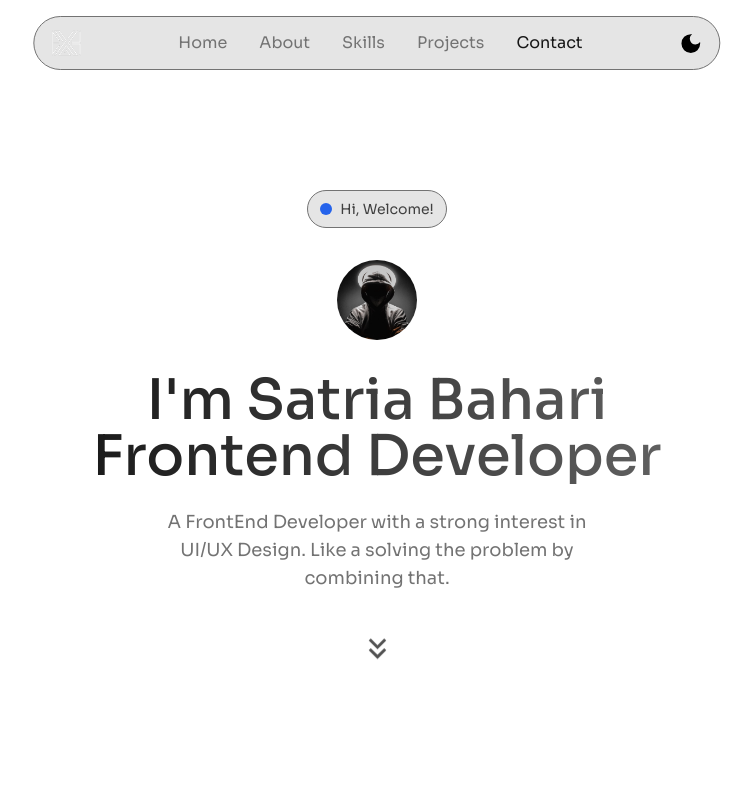
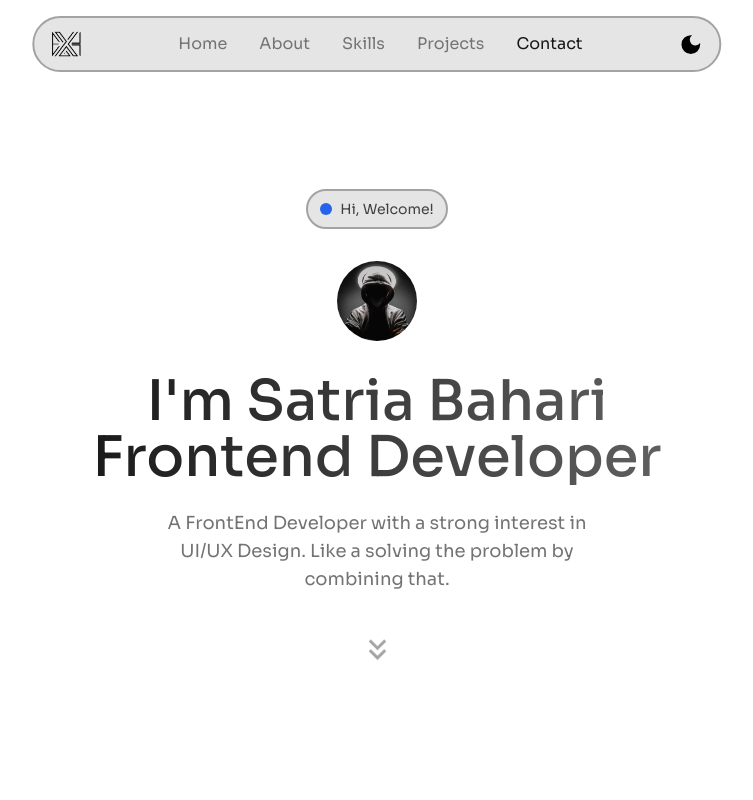
Before and after one commit to satriabahari/portfolio, a Next.js app: page / in a window 1280 px wide. Both pictures are taken after a click on the button 954 px from the left and 43 px from the top of the page. Shown: the top 800 px of the page, without its empty margins (263-1016 px from the left). Built offline with nearby package versions, Linux system fonts and the light colour scheme.

Commit message:
Style: Change border color

```diff
--- a/components/Breakline.tsx
+++ b/components/Breakline.tsx
@@ -1,5 +1,5 @@
 export default function Breakline() {
   return (
-    <div className="w-1 h-auto rounded-full border border-neutral-700 bg-neutral-700"></div>
-  )
+    <div className="h-auto w-1 rounded-full border border-neutral-400 bg-neutral-400 dark:border-neutral-700 dark:bg-neutral-700"></div>
+  );
 }
--- a/components/Footer.tsx
+++ b/components/Footer.tsx
@@ -1,12 +1,12 @@
-import React from 'react'
+import React from "react";
 
 export default function Footer() {
   return (
-    <div className='flex gap-x-1 text-sm border-t-2 border-neutral-700 w-full justify-center items-center py-4'>
+    <div className="flex w-full items-center justify-center gap-x-1 border-t-2 border-neutral-400 py-4 text-sm text-neutral-900 dark:border-neutral-700">
       <span>©</span>
       <span>{new Date().getFullYear()}</span>
       <span>by</span>
       <span>Satria Bahari.</span>
     </div>
-  )
+  );
 }
--- a/components/home/ScrollDown.tsx
+++ b/components/home/ScrollDown.tsx
@@ -2,7 +2,7 @@ import React from "react";
 import { MdOutlineKeyboardDoubleArrowDown as ArrowDownIcon } from "react-icons/md";
 export default function ScrollDown() {
   return (
-    <div className="mt-12 animate-bounce text-neutral-600 dark:text-neutral-500">
+    <div className="mt-12 animate-bounce text-neutral-400 dark:text-neutral-500">
       <ArrowDownIcon size={35} />
     </div>
   );
--- a/components/home/Welcome.tsx
+++ b/components/home/Welcome.tsx
@@ -1,6 +1,6 @@
 export default function Welcome() {
   return (
-    <div className="mb-8 mt-16 flex w-fit items-center rounded-full border border-neutral-500 bg-neutral-200 px-3 py-2 dark:border-neutral-600 dark:bg-neutral-950">
+    <div className="mb-8 mt-16 flex w-fit items-center rounded-full border-2 border-neutral-400 bg-neutral-200 px-3 py-2 dark:border-neutral-700 dark:bg-neutral-950">
       <span className="mr-2 inline-block h-3 w-3 rounded-full bg-blue-600"></span>
       <h5 className="text-sm text-neutral-700 dark:text-neutral-50">
         Hi, Welcome!
--- a/components/navbar/Profile.tsx
+++ b/components/navbar/Profile.tsx
@@ -1,11 +1,19 @@
+"use client";
+
+import { useTheme } from "next-themes";
 import Image from "next/image";
-import React from "react";
+import React, { useEffect } from "react";
 import { BiFace } from "react-icons/bi";
 
 export default function Profile() {
+  const { theme } = useTheme();
   return (
     <>
-      <Image src="/profile_dark.png" width={32} height={32} alt="Profile" />
+      {theme === "light" ? (
+        <Image src="/profile_light.png" width={32} height={32} alt="Profile" />
+      ) : (
+        <Image src="/profile_dark.png" width={32} height={32} alt="Profile" />
+      )}
     </>
   );
 }
--- a/components/navbar/index.tsx
+++ b/components/navbar/index.tsx
@@ -7,7 +7,7 @@ import ThemeToggle from "./ThemeToggle";
 export default function Navbar() {
   return (
     <header className="fixed left-1/2 top-4 z-50 -translate-x-1/2">
-      <div className="flex w-fit items-center justify-center gap-x-24 rounded-full border border-neutral-500 bg-neutral-200 px-8 py-3 dark:border-neutral-400 dark:bg-neutral-900">
+      <div className="flex w-fit items-center justify-center gap-x-24 rounded-full border-2 border-neutral-400 bg-neutral-200 px-8 py-3 dark:border-neutral-700 dark:bg-neutral-900">
         <Profile />
         <Menu list={MENU_ITEMS} />
         <ThemeToggle />
--- a/components/projects/ProjectCard.tsx
+++ b/components/projects/ProjectCard.tsx
@@ -9,9 +9,9 @@ export default function ProjectCard({
   stacks,
 }: ProjectsProps) {
   return (
-    <div className="rounded-lg border-2 border-neutral-500 bg-neutral-200 p-1 dark:border-neutral-700 dark:bg-neutral-900">
+    <div className="rounded-lg border-2 border-neutral-400 bg-neutral-200 p-1 dark:border-neutral-700 dark:bg-neutral-900">
       <div
-        className="h-full w-full overflow-hidden rounded-md bg-gradient-to-b from-neutral-500
+        className="h-full w-full overflow-hidden rounded-md bg-gradient-to-b from-neutral-400
       to-neutral-200 dark:from-neutral-800 dark:to-neutral-900"
       >
         <Image
--- a/components/skills/MarqueeElement.tsx
+++ b/components/skills/MarqueeElement.tsx
@@ -1,3 +1,6 @@
+"use client";
+
+import { useTheme } from "next-themes";
 import Marquee from "react-fast-marquee";
 
 export default function MarqueeElement({
@@ -5,10 +8,11 @@ export default function MarqueeElement({
 }: {
   children: React.ReactNode;
 }) {
+  const { theme } = useTheme();
   return (
     <Marquee
       gradient={true}
-      gradientColor="#09090b"
+      gradientColor={theme === "light" ? "#f5f5f5" : "#09090b"}
       direction="left"
       speed={75}
     >
--- a/components/skills/SkillList.tsx
+++ b/components/skills/SkillList.tsx
@@ -101,7 +101,7 @@ const STACKS = [
 
 export default function SkillList() {
   return (
-    <div className="mb-32 mt-8 flex w-full gap-x-8 overflow-x-hidden border-b-2 border-t-2 py-5 bg-neutral-100 border-neutral-500 dark:border-neutral-400 dark:bg-neutral-950">
+    <div className="mb-32 mt-8 flex w-full gap-x-8 overflow-x-hidden border-b-2 border-t-2 py-5 bg-neutral-100 border-neutral-400 dark:border-neutral-700 dark:bg-neutral-950">
       <MarqueeElement>
         {STACKS.map((stack, index) => (
           <SkillCard key={index} {...stack} />
```
